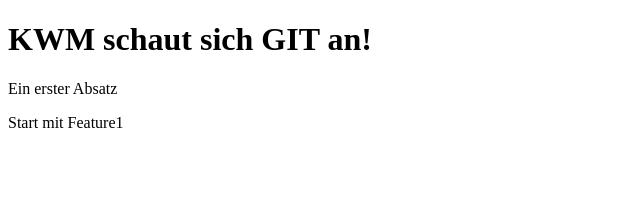
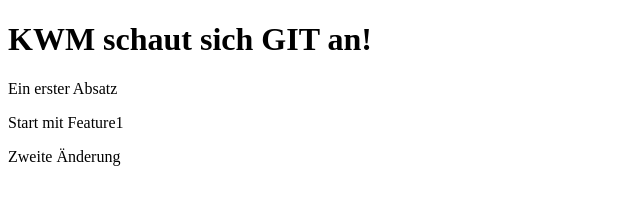
Before and after one commit to jschoenb/apm26g1, a plain HTML site: page index.html in a window 1280 px wide. Shown: the whole page, without its empty margins (0-640 px from the left). Drawn offline with Linux system fonts and the light colour scheme.

Commit message:
Feature 1 zweite Änderung

```diff
--- a/index.html
+++ b/index.html
@@ -8,5 +8,6 @@
     <h1>KWM schaut sich GIT an!</h1>
     <p>Ein erster Absatz</p>
     <p>Start mit Feature1</p>
+    <p>Zweite Änderung</p>
 </body>
 </html>
```
